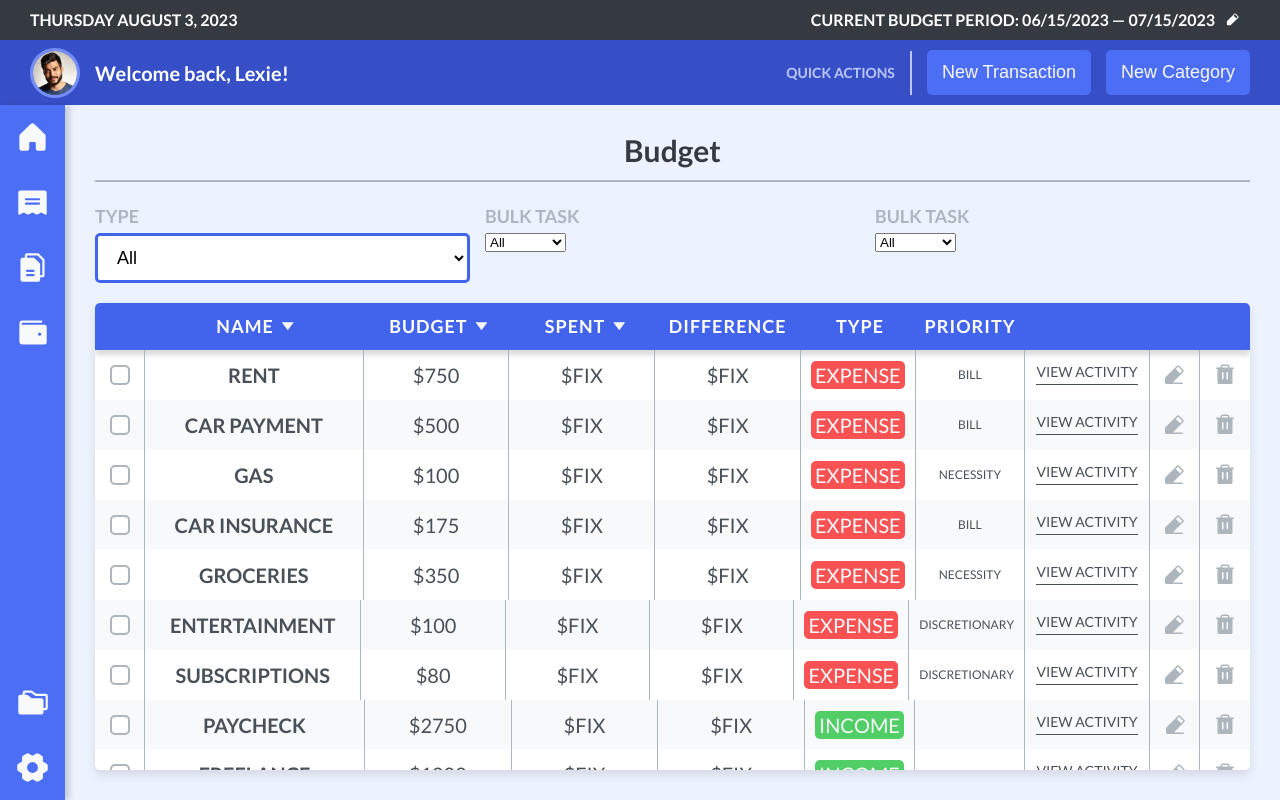
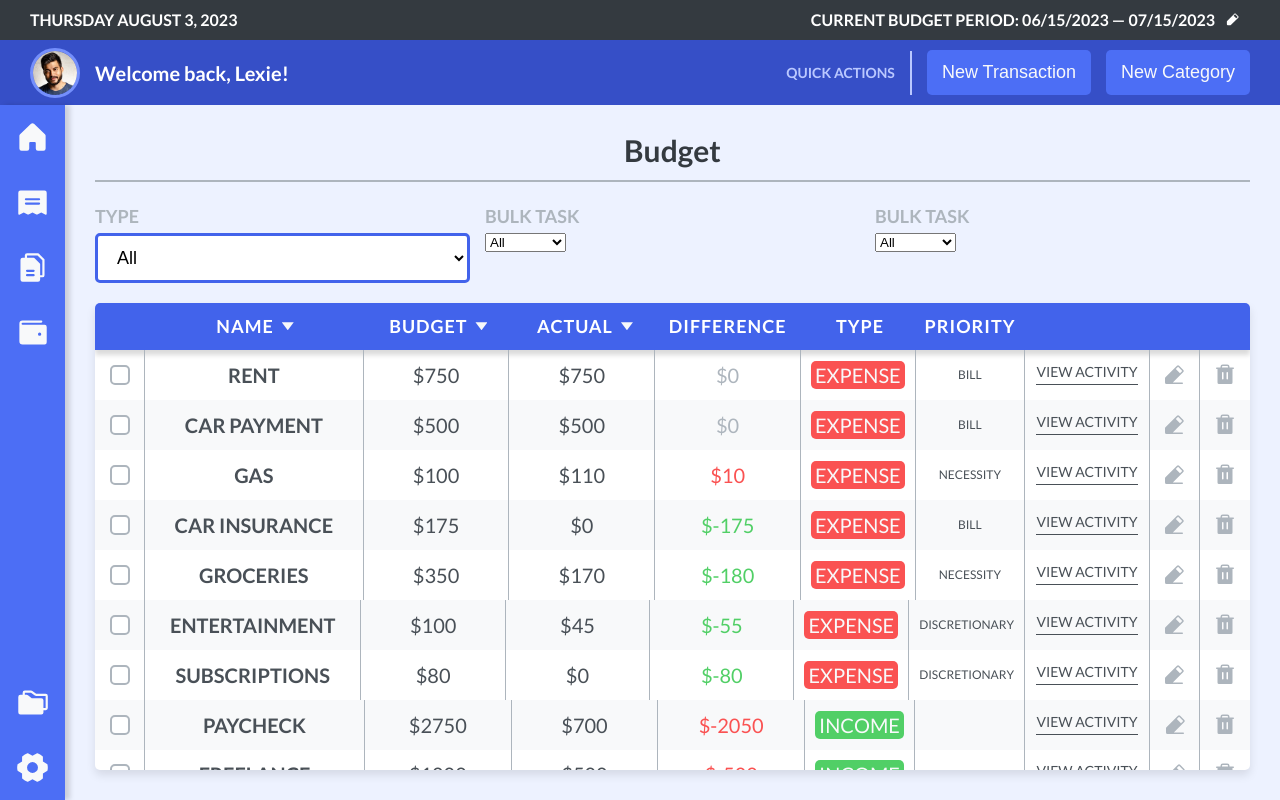
Before and after one commit to noah-d-whitney/budgetsmith-react-v1.0, a React (Create React App) app: page /budget in a window 1280 px wide. Built offline with nearby package versions, Linux system fonts and the light colour scheme.

Commit message:
Tweaked FullBudgetTable logic. Added deleteCategory func

```diff
--- a/src/App.js
+++ b/src/App.js
@@ -7,6 +7,11 @@ import { Routes, Route } from "react-router-dom";
 import { HomePage } from "./components/HomePage";
 import { BudgetPage } from "./components/BudgetPage";
 import { Category, Transaction, ActionBarAction } from "./dataClasses";
+import { ActionBarActions } from "./components/ActionBarActions";
+import { BalanceTable } from "./components/BalanceTable";
+import { GrowthTable } from "./components/GrowthTable";
+import { SpendingSummaryTable } from "./components/SpendingSummaryTable";
+import { SummaryTable } from "./components/SummaryTable";
 
 function App() {
   // ANCHOR state
@@ -67,6 +72,8 @@ function App() {
     },
   };
 
+  const budgetTableData = getBudgetTableData();
+
   // ANCHOR calcCurrentBalance()
   function calcCurrentBalance() {
     return transactions.reduce(
@@ -76,9 +83,9 @@ function App() {
   }
 
   // ANCHOR calcCategorySpend()
-  function calcCategorySpend(category) {
+  function calcCategoryActual(category) {
     return transactions.reduce((total, transaction) => {
-      if (transaction.category === category && transaction.type === "expense") {
+      if (transaction.category === category) {
         return total + Math.abs(transaction.amount);
       } else return total;
     }, 0);
@@ -108,6 +115,27 @@ function App() {
     }
   }
 
+  function getBudgetTableData() {
+    const budgetTableData = categories.map((cat) => {
+      const actual = calcCategoryActual(cat.name);
+      const difference = actual - cat.budget;
+      // cat.type === "expense" ? actual - cat.budget : cat.budget - actual;
+      return {
+        ...cat,
+        actual,
+        difference,
+      };
+    });
+
+    return budgetTableData;
+  }
+
+  function deleteCategory(id, name) {
+    setCategories((cats) => cats.filter((cat) => cat.id !== id));
+    setTransactions((trans) => trans.filter((tran) => tran.category !== name));
+    //show modal
+  }
+
   function test() {
     setFirstName((name) => name.toUpperCase());
   }
@@ -116,24 +144,45 @@ function App() {
     <>
       <header>
         <StatusBar />
-        <ActionBar
-          firstName={firstName}
-          actions={[
-            new ActionBarAction("New Transaction", test),
-            new ActionBarAction("New Category", test),
-          ]}
-        />
+        <ActionBar firstName={firstName}>
+          <ActionBarActions
+            actions={[
+              new ActionBarAction("New Transaction", test),
+              new ActionBarAction("New Category", test),
+            ]}
+          />
+        </ActionBar>
       </header>
       <main>
         <div className="container">
           <Navbar />
 
           <Routes>
-            <Route exact path="/" element={<HomePage balances={balances} />} />
+            <Route
+              exact
+              path="/"
+              element={
+                <HomePage>
+                  <div className="container--3-cols">
+                    <SummaryTable balances={balances} />
+                    <BalanceTable balances={balances} />
+                    <GrowthTable balances={balances} />
+                  </div>
+                  <div className="container--2-cols">
+                    <SpendingSummaryTable />
+                  </div>
+                </HomePage>
+              }
+            />
             <Route
               exact
               path="/budget"
-              element={<BudgetPage categories={categories} />}
+              element={
+                <BudgetPage
+                  tableData={budgetTableData}
+                  onDeleteCategory={deleteCategory}
+                />
+              }
             />
           </Routes>
         </div>
--- a/src/components/ActionBar.js
+++ b/src/components/ActionBar.js
@@ -1,7 +1,4 @@
-import "../css/style.css";
-import { ActionBarActions } from "./ActionBarActions";
-
-export function ActionBar({ firstName, actions }) {
+export function ActionBar({ firstName, children }) {
   return (
     <div className="action-bar">
       <div className="action-bar__container">
@@ -13,9 +10,7 @@ export function ActionBar({ firstName, actions }) {
         />
         <h2 className="action-bar__message">Welcome back, {firstName}!</h2>
       </div>
-      <div className="action-bar__container">
-        <ActionBarActions actions={actions} />
-      </div>
+      <div className="action-bar__container">{children}</div>
     </div>
   );
 }
--- a/src/components/BudgetPage.js
+++ b/src/components/BudgetPage.js
@@ -2,7 +2,7 @@ import { FullBudgetTable } from "./FullBudgetTable";
 import { BudgetTableTaskBar } from "./BudgetTableTaskBar";
 import { useState } from "react";
 
-export function BudgetPage({ categories }) {
+export function BudgetPage({ tableData, onDeleteCategory }) {
   const [typeFilter, setTypeFilter] = useState("All");
 
   return (
@@ -12,7 +12,11 @@ export function BudgetPage({ categories }) {
         typeFilter={typeFilter}
         onTypeFilter={setTypeFilter}
       />
-      <FullBudgetTable categories={categories} typeFilter={typeFilter} />
+      <FullBudgetTable
+        tableData={tableData}
+        typeFilter={typeFilter}
+        onDeleteCategory={onDeleteCategory}
+      />
     </div>
   );
 }
--- a/src/components/FullBudgetTable.js
+++ b/src/components/FullBudgetTable.js
@@ -1,12 +1,12 @@
 import { useState } from "react";
 import { FullBudgetTableRow } from "./FullBudgetTableRow";
 
-export function FullBudgetTable({ categories, typeFilter }) {
+export function FullBudgetTable({ tableData, typeFilter, onDeleteCategory }) {
   const [selectedIDs, setSelectedIDs] = useState([]);
   const [sorted, setSorted] = useState(null);
   const [sortOrder, setSortOrder] = useState(null);
 
-  const data = sorted ? sortBy(categories, sorted, sortOrder) : categories;
+  const data = sorted ? sortBy(tableData, sorted, sortOrder) : tableData;
   const filteredData = data.filter(
     (item) => item.type === typeFilter.toLowerCase()
   );
@@ -46,7 +46,6 @@ export function FullBudgetTable({ categories, typeFilter }) {
     setSelectedIDs([]);
   }
 
-  console.log(selectedIDs);
   return (
     <div className="fullpage-table fullpage-table--categories">
       <div className="fullpage-table__row fullpage-table__row--header">
@@ -75,8 +74,11 @@ export function FullBudgetTable({ categories, typeFilter }) {
           ></div>
         </div>
         <div className="fullpage-table__cell--heading">
-          <span>spent</span>
-          <div className="fullpage-table__cell--heading__sort-icon"></div>
+          <span>actual</span>
+          <div
+            onClick={() => handleClickSort("actual")}
+            className="fullpage-table__cell--heading__sort-icon"
+          ></div>
         </div>
         <div className="fullpage-table__cell--heading">
           <span>difference</span>
@@ -95,6 +97,7 @@ export function FullBudgetTable({ categories, typeFilter }) {
                 setSelected={toggleSelectedID}
                 selectedIDs={selectedIDs}
                 key={cat.id}
+                onDeleteCategory={onDeleteCategory}
               />
             ))
           : data.map((cat) => (
@@ -103,6 +106,7 @@ export function FullBudgetTable({ categories, typeFilter }) {
                 setSelected={toggleSelectedID}
                 selectedIDs={selectedIDs}
                 key={cat.id}
+                onDeleteCategory={onDeleteCategory}
               />
             ))}
       </div>
--- a/src/components/FullBudgetTableRow.js
+++ b/src/components/FullBudgetTableRow.js
@@ -1,6 +1,28 @@
 import { TableCheckbox } from "./TableCheckbox";
 
-export function FullBudgetTableRow({ setSelected, selectedIDs, data }) {
+export function FullBudgetTableRow({
+  setSelected,
+  selectedIDs,
+  data,
+  onDeleteCategory,
+}) {
+  function colorDifference(value) {
+    let returnValue;
+    if (value === 0) returnValue = "grey";
+
+    if (data.type === "expense") {
+      if (value > 0) returnValue = "red";
+      if (value < 0) returnValue = "green";
+    }
+
+    if (data.type === "income") {
+      if (value > 0) returnValue = "green";
+      if (value < 0) returnValue = "red";
+    }
+
+    return returnValue;
+  }
+
   return (
     <div className="fullpage-table__row fullpage-table__row--body">
       <div className="fullpage-table__cell--body value--checkbox">
@@ -18,8 +40,16 @@ export function FullBudgetTableRow({ setSelected, selectedIDs, data }) {
         ${Math.abs(data.budget)}
       </div>
 
-      <div className="fullpage-table__cell--body value--spent">$FIX</div>
-      <div className="fullpage-table__cell--body value--difference">$FIX</div>
+      <div className="fullpage-table__cell--body value--spent">
+        ${data.actual}
+      </div>
+      <div
+        className={`fullpage-table__cell--body value--difference ${colorDifference(
+          data.difference
+        )}`}
+      >
+        ${data.difference}
+      </div>
 
       <div className="fullpage-table__cell--body value--type">
         <div
@@ -52,6 +82,7 @@ export function FullBudgetTableRow({ setSelected, selectedIDs, data }) {
       </div>
       <div className="fullpage-table__cell--body value--delete">
         <svg
+          onClick={() => onDeleteCategory(data.id, data.name)}
           className="fullpage-table__delete-icon"
           xmlns="http://www.w3.org/2000/svg"
           viewBox="0 0 256 256"
--- a/src/components/HomePage.js
+++ b/src/components/HomePage.js
@@ -1,19 +1,3 @@
-import { BalanceTable } from "./BalanceTable";
-import { GrowthTable } from "./GrowthTable";
-import { SpendingSummaryTable } from "./SpendingSummaryTable";
-import { SummaryTable } from "./SummaryTable";
-
-export function HomePage({ balances }) {
-  return (
-    <div className="container--view page__home">
-      <div className="container--3-cols">
-        <SummaryTable balances={balances} />
-        <BalanceTable balances={balances} />
-        <GrowthTable balances={balances} />
-      </div>
-      <div className="container--2-cols">
-        <SpendingSummaryTable />
-      </div>
-    </div>
-  );
+export function HomePage({ children }) {
+  return <div className="container--view page__home">{children}</div>;
 }
--- a/src/components/StatusBar.js
+++ b/src/components/StatusBar.js
@@ -1,4 +1,3 @@
-import "../css/style.css";
 import { useDate } from "../hooks/useDate";
 
 export function StatusBar() {
```
